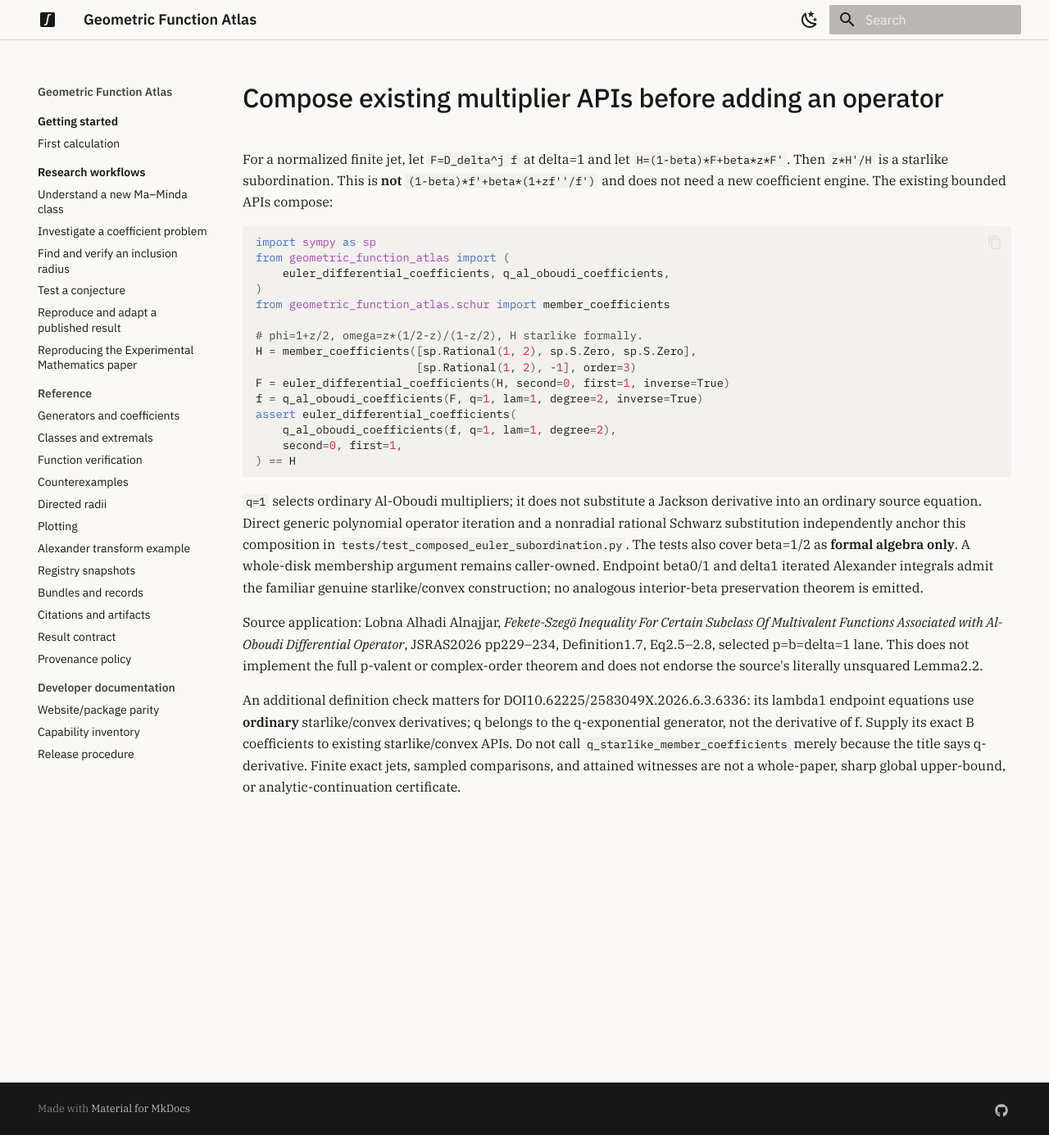
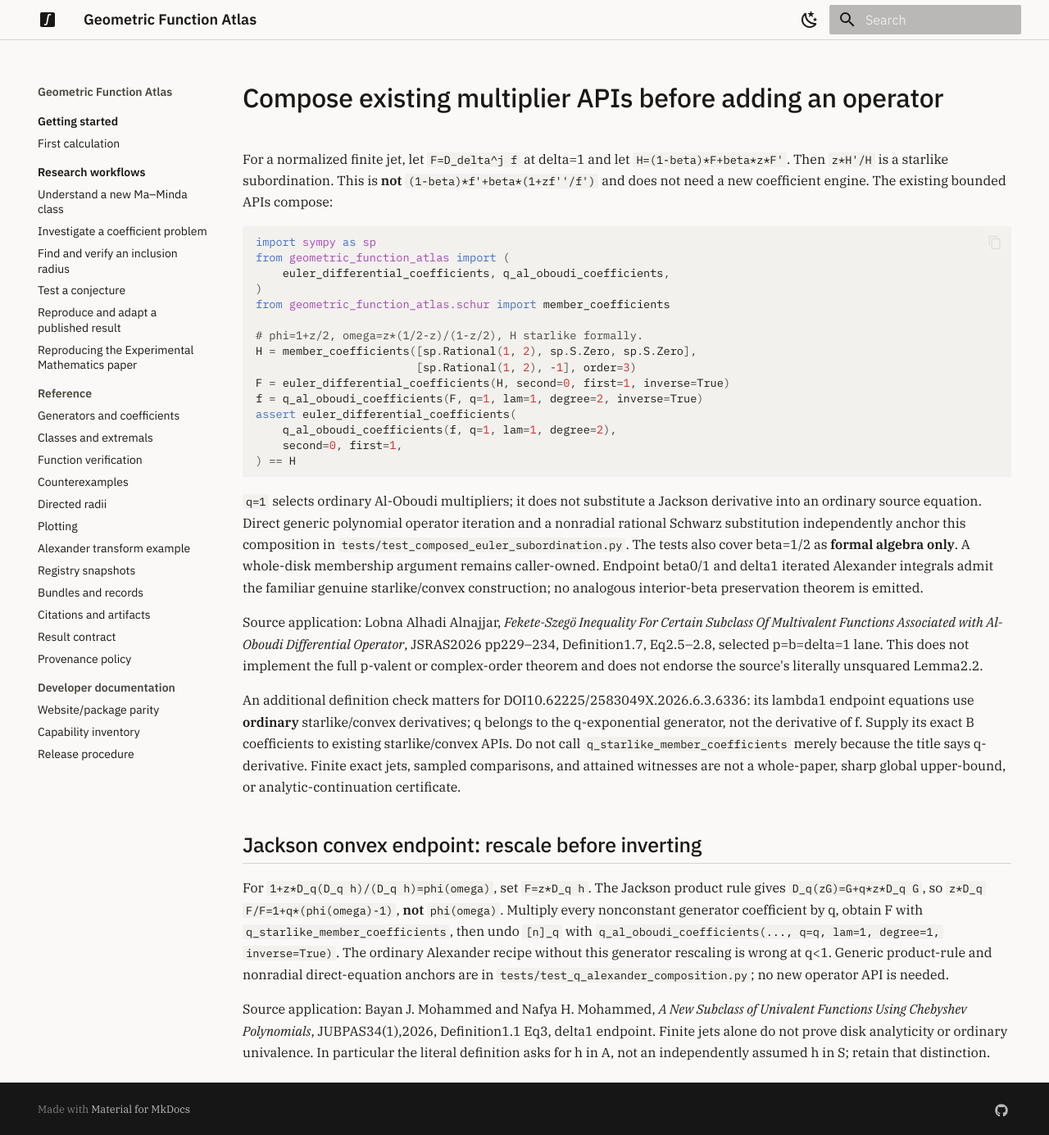
Before and after one commit to Prasanna28Devadiga/geometric-function-atlas, an MkDocs documentation site: the page built from docs/workflows/composed-operators.md, in a window 1280 px wide and 1385 px high. Shown: the whole window at 82% size. Built offline with MkDocs 1.6.1 and Material for MkDocs 9.7.7, drawn with Linux system fonts in a browser that asks for light colours.

Commit message:
test: anchor Jackson convex composition generator rescaling

```diff
--- a/docs/workflows/composed-operators.md
+++ b/docs/workflows/composed-operators.md
@@ -45,3 +45,21 @@ its exact B coefficients to existing starlike/convex APIs. Do not call
 `q_starlike_member_coefficients` merely because the title says q-derivative.
 Finite exact jets, sampled comparisons, and attained witnesses are not a
 whole-paper, sharp global upper-bound, or analytic-continuation certificate.
+
+## Jackson convex endpoint: rescale before inverting
+
+For `1+z*D_q(D_q h)/(D_q h)=phi(omega)`, set `F=z*D_q h`.
+The Jackson product rule gives `D_q(zG)=G+q*z*D_q G`, so
+`z*D_q F/F=1+q*(phi(omega)-1)`, **not** `phi(omega)`.
+Multiply every nonconstant generator coefficient by q, obtain F with
+`q_starlike_member_coefficients`, then undo `[n]_q` with
+`q_al_oboudi_coefficients(..., q=q, lam=1, degree=1, inverse=True)`.
+The ordinary Alexander recipe without this generator rescaling is wrong at
+q<1. Generic product-rule and nonradial direct-equation anchors are in
+`tests/test_q_alexander_composition.py`; no new operator API is needed.
+
+Source application: Bayan J. Mohammed and Nafya H. Mohammed, *A New Subclass
+of Univalent Functions Using Chebyshev Polynomials*, JUBPAS34(1),2026,
+Definition1.1 Eq3, delta1 endpoint. Finite jets alone do not prove disk
+analyticity or ordinary univalence. In particular the literal definition asks
+for h in A, not an independently assumed h in S; retain that distinction.
```
Also changed, not shown: 1 other file.
